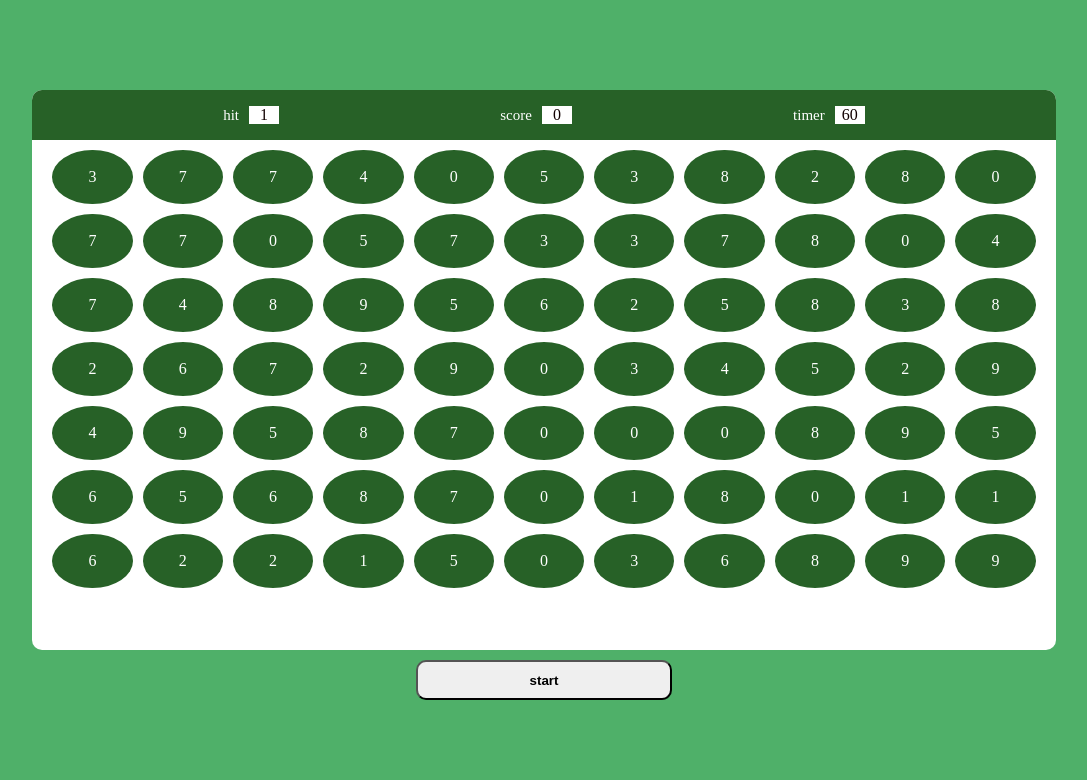
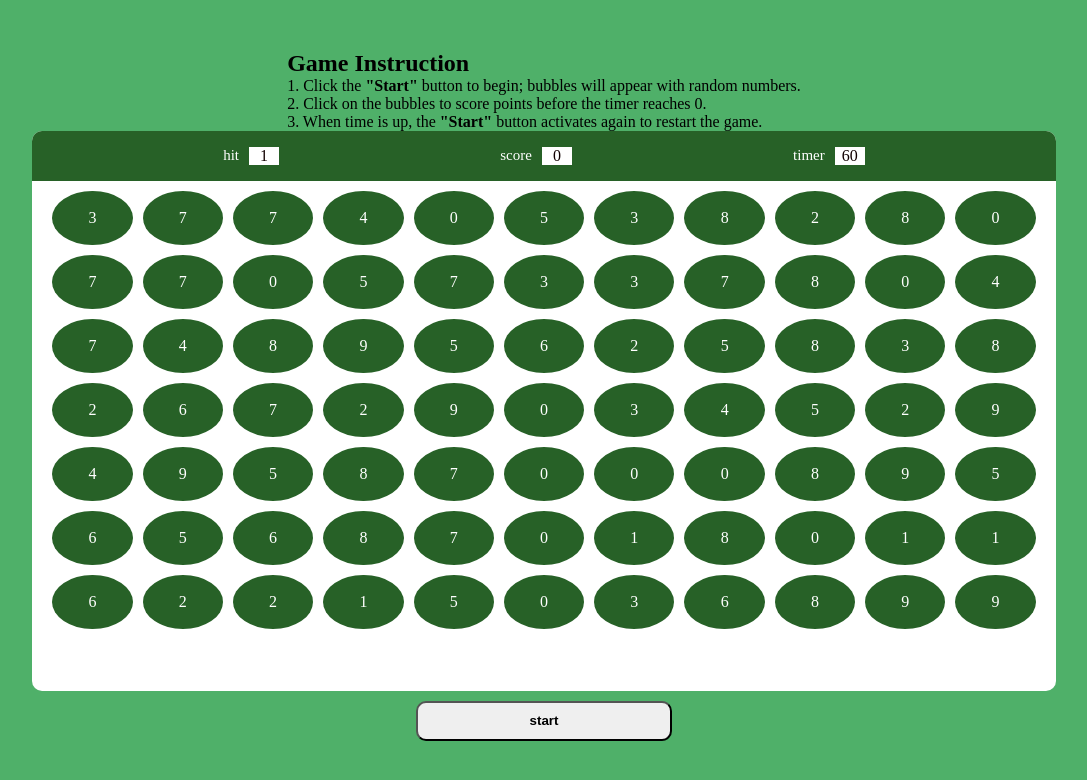
Before and after one commit to manishsuthar01/bubble_game, a plain HTML site: page index.html in a window 1280 px wide. Shown: the whole page, without its empty margins (96-1183 px from the left). Drawn offline with Linux system fonts and the light colour scheme.

Commit message:
Update index.html

```diff
--- a/index.html
+++ b/index.html
@@ -10,6 +10,13 @@
 </head>
 
 <body>
+    <div class="rule">
+        <h2>Game Instruction</h2>
+        <p class="one"> 1. Click the <b>"Start"</b> button to begin; bubbles will appear with random numbers.</p>
+        <p class="two"> 2. Click on the bubbles to score points before the timer reaches 0.</p>
+        <p class="three">3. When time is up, the <b>"Start"</b> button activates again to restart the game.</p>
+
+    </div>
     <div class="contaner">
         <div class="top">
             <div class="ele">
```
